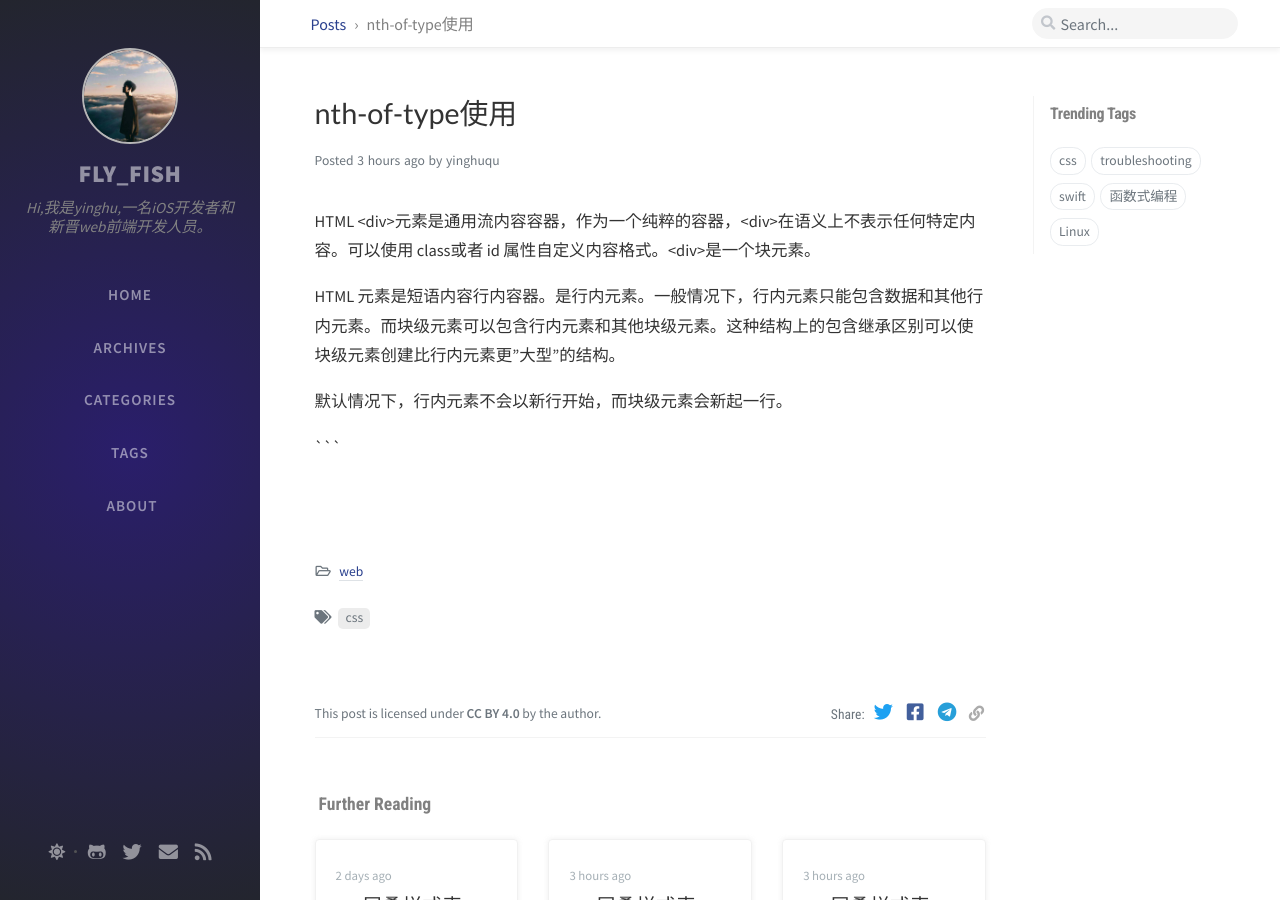
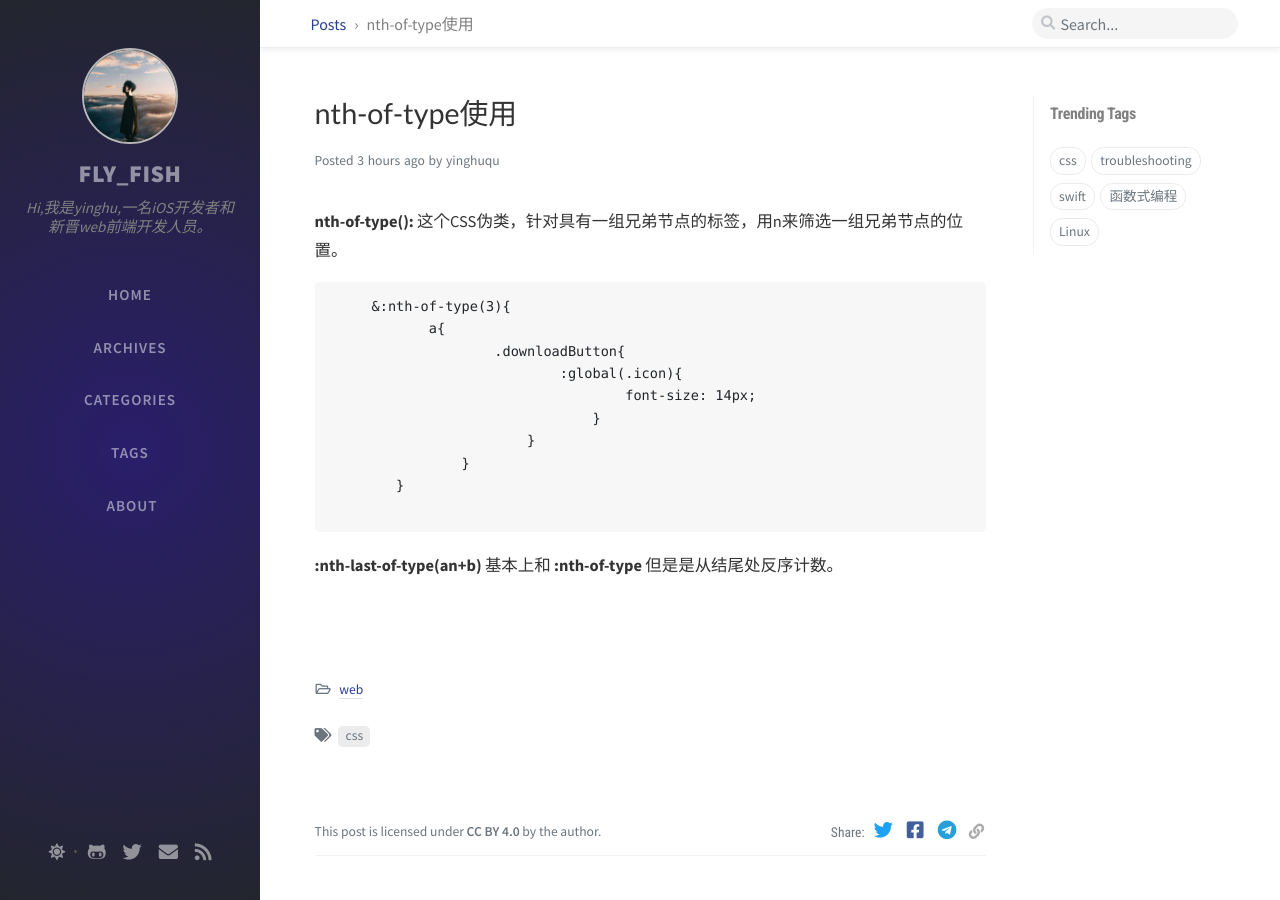
Before and after one commit to colinlovefish/colinQu.GitHub.io, a Jekyll site: the page built from _posts/2020-09-26-nth-of-type使用.md, in a window 1280 px wide and 900 px high. Built offline with Jekyll 4.4.1, drawn with Linux system fonts in a browser that asks for light colours; nearby versions of some CDN libraries; comment, search, counter and statistics services are not loaded.

Commit message:
nth-of-type

````diff
--- a/_posts/2020-09-26-nth-of-type使用.md
+++ b/_posts/2020-09-26-nth-of-type使用.md
@@ -6,10 +6,20 @@ categories: [web]
 tags: [css]
 ---
 
-   HTML <div>元素是通用流内容容器，作为一个纯粹的容器，<div>在语义上不表示任何特定内容。可以使用 class或者 id 属性自定义内容格式。<div>是一个块元素。
-
-   HTML <span>元素是短语内容行内容器。<span>是行内元素。一般情况下，行内元素只能包含数据和其他行内元素。而块级元素可以包含行内元素和其他块级元素。这种结构上的包含继承区别可以使块级元素创建比行内元素更"大型"的结构。 <br>
-
-   默认情况下，行内元素不会以新行开始，而块级元素会新起一行。
+   <strong> nth-of-type(): </strong>   这个CSS伪类，针对具有一组兄弟节点的标签，用n来筛选一组兄弟节点的位置。
 
 ```
+
+     &:nth-of-type(3){
+	    a{
+		    .downloadButton{
+			    :global(.icon){
+				    font-size: 14px;
+				}
+			}
+		}
+	}
+
+```
+
+<strong> :nth-last-of-type(an+b) </strong> 基本上和 <strong> :nth-of-type </strong>  但是是从结尾处反序计数。
````
